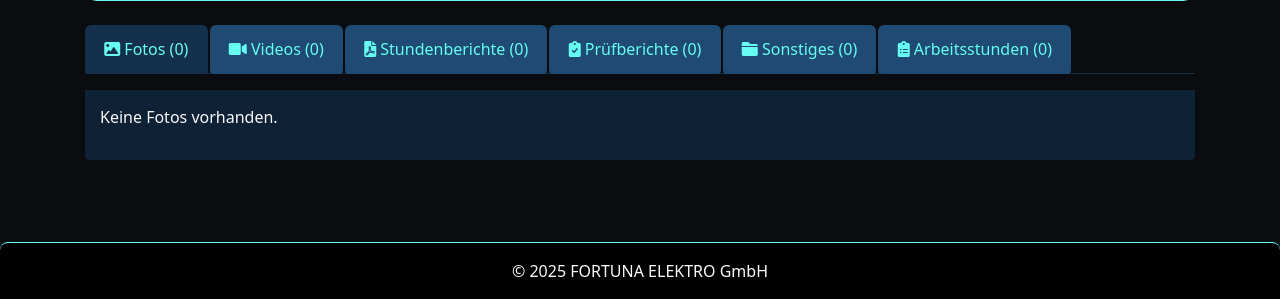
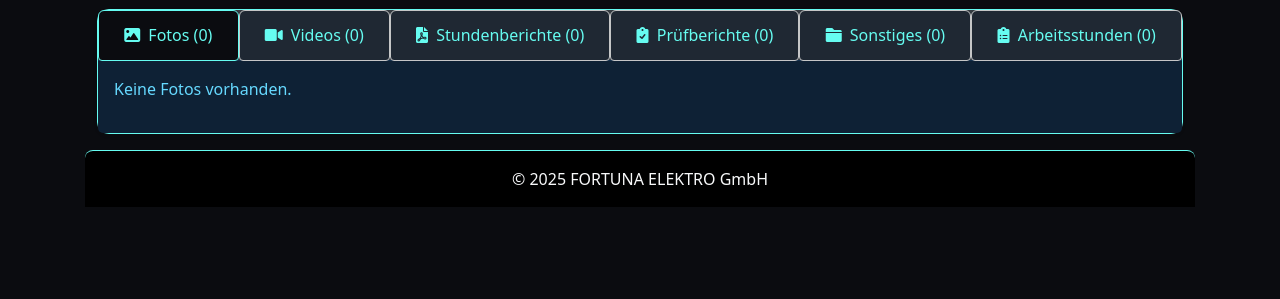
Before and after one commit to Lightmaker777/FORTUNA_ELECTRO, a Flask app: template app/templates/projects/view.html in a window 1280 px wide. Shown: the part 501-800 px from the top of the page. Run offline with Flask 3, Linux system fonts and the light colour scheme; the template is opened without the code that fills it: values that come from a table or form of the project are taken from there, others are empty; data comes from the database, SQL or seed files in the repository.

Commit message:
projects detail view  update

```diff
--- a/app/static/css/projects_view.css
+++ b/app/static/css/projects_view.css
@@ -1,3 +1,5 @@
+/* app\static\css\projects_view.css*/
+
 .nav-tabs .nav-link {
     color: #fff;
     background-color: #1e4a73; /* Darker blue for inactive tabs */
--- a/app/templates/projects/view.html
+++ b/app/templates/projects/view.html
@@ -176,42 +172,44 @@
       <input type="hidden" name="unit" id="adjustUnit_{{ project.id }}" value="hour">
   </form>
 
-<!-- Tab-Navigation für Dateien und Stundenberichte -->
-<ul class="nav nav-tabs mb-3" id="projectTabs" role="tablist">
+  <!-- HIER BEGINNEN DIE GEÄNDERTEN TABS - Verbesserte Tab-Navigation für konsistente Breite -->
+  <div class="card shadow-sm">
+    <div class="card-body p-0">
+      <ul class="nav nav-tabs nav-fill" id="projectTabs" role="tablist">
           <li class="nav-item" role="presentation">
-        <button class="nav-link active" id="photos-tab" data-bs-toggle="tab" data-bs-target="#photos" type="button" role="tab">
-            <i class="fas fa-image"></i> Fotos ({{ photos|length }})
+              <button class="nav-link active" id="photos-tab" data-bs-toggle="tab" data-bs-target="#photos" type="button" role="tab" aria-controls="photos" aria-selected="true" onclick="applyActiveTabStyle(this)">
+                  <i class="fas fa-image me-1"></i> Fotos ({{ photos|length }})
               </button>
           </li>
           <li class="nav-item" role="presentation">
-        <button class="nav-link" id="videos-tab" data-bs-toggle="tab" data-bs-target="#videos" type="button" role="tab">
-            <i class="fas fa-video"></i> Videos ({{ videos|length }})
+              <button class="nav-link" id="videos-tab" data-bs-toggle="tab" data-bs-target="#videos" type="button" role="tab" aria-controls="videos" aria-selected="false" onclick="applyActiveTabStyle(this)">
+                  <i class="fas fa-video me-1"></i> Videos ({{ videos|length }})
               </button>
           </li>
           <li class="nav-item" role="presentation">
-        <button class="nav-link" id="timesheets-tab" data-bs-toggle="tab" data-bs-target="#timesheets" type="button" role="tab">
-            <i class="fas fa-file-pdf"></i> Stundenberichte ({{ timesheets|length }})
+              <button class="nav-link" id="timesheets-tab" data-bs-toggle="tab" data-bs-target="#timesheets" type="button" role="tab" aria-controls="timesheets" aria-selected="false" onclick="applyActiveTabStyle(this)">
+                  <i class="fas fa-file-pdf me-1"></i> Stundenberichte ({{ timesheets|length }})
               </button>
           </li>
           <li class="nav-item" role="presentation">
-        <button class="nav-link" id="reports-tab" data-bs-toggle="tab" data-bs-target="#reports" type="button" role="tab">
-            <i class="fas fa-clipboard-check"></i> Prüfberichte ({{ reports|length }})
+              <button class="nav-link" id="reports-tab" data-bs-toggle="tab" data-bs-target="#reports" type="button" role="tab" aria-controls="reports" aria-selected="false" onclick="applyActiveTabStyle(this)">
+                  <i class="fas fa-clipboard-check me-1"></i> Prüfberichte ({{ reports|length }})
               </button>
           </li>
           <li class="nav-item" role="presentation">
-        <button class="nav-link" id="other-tab" data-bs-toggle="tab" data-bs-target="#other" type="button" role="tab">
-            <i class="fas fa-folder"></i> Sonstiges ({{ other_files|length }})
+              <button class="nav-link" id="other-tab" data-bs-toggle="tab" data-bs-target="#other" type="button" role="tab" aria-controls="other" aria-selected="false" onclick="applyActiveTabStyle(this)">
+                  <i class="fas fa-folder me-1"></i> Sonstiges ({{ other_files|length }})
               </button>
           </li>
           <li class="nav-item" role="presentation">
-        <button class="nav-link" id="timesheet-data-tab" data-bs-toggle="tab" data-bs-target="#timesheet-data" type="button" role="tab">
-            <i class="fas fa-clipboard-list"></i> Arbeitsstunden ({{ timesheets|length }})
+              <button class="nav-link" id="timesheet-data-tab" data-bs-toggle="tab" data-bs-target="#timesheet-data" type="button" role="tab" aria-controls="timesheet-data" aria-selected="false" onclick="applyActiveTabStyle(this)">
+                  <i class="fas fa-clipboard-list me-1"></i> Arbeitsstunden ({{ timesheets|length }})
               </button>
           </li>
       </ul>
 
-<!-- Tab-Inhalte -->
-<div class="tab-content" id="projectTabsContent">
+      <!-- Tab-Inhalte innerhalb derselben Card für konsistente Darstellung -->
+      <div class="tab-content p-3" id="projectTabsContent">
 
       <!-- Gemeinsames Card-Layout für alle Tabs -->
       {% macro file_card(file, file_type) %}
@@ -532,6 +454,18 @@
               </div>
           </div>
       </div>
+    </div>
+  </div>
+</div> <!-- Ende des Gesamt-Containers -->
+
+<!-- Unterstützte Dateiformate hinzufügen -->
+<div style="display:none">
+    <!-- Liste der erlaubten Dateiformate für verschiedene Kategorien -->
+    <div id="allowed-photos">.jpg,.jpeg,.png,.gif,.webp,.svg,.bmp,.tiff,.tif</div>
+    <div id="allowed-videos">.mp4,.webm,.ogg,.mov,.avi,.wmv,.flv,.mkv</div>
+    <div id="allowed-timesheets">.pdf,.doc,.docx,.xls,.xlsx</div>
+    <div id="allowed-reports">.pdf,.doc,.docx,.xls,.xlsx</div>
+    <div id="allowed-other">.txt,.pdf,.doc,.docx,.xls,.xlsx,.ppt,.pptx,.zip,.rar,.7z,.csv,.json,.xml,.html,.css,.js,.md,.rtf,.odt,.ods,.odp,.wav,.mp3,.psd,.ai,.eps,.indd,.ttf,.otf,.woff,.woff2,.eot,.sql,.db,.tar,.gz,.exe,.dll,.bat,.sh,.iso,.dmg,.apk,.ipa</div>
 </div>
 
 <script>
@@ -653,5 +587,27 @@ function updateRemainingTime() {
         });
     });
 </script>
+<script>
+    function applyActiveTabStyle(element) {
+        // Reset all tabs
+        document.querySelectorAll('#projectTabs .nav-link').forEach(tab => {
+            tab.style.backgroundColor = '#1F2833';
+            tab.style.color = '#C5C6C7';
+            tab.style.border = '1px solid #C5C6C7';
+        });
 
+        // Apply active style to clicked tab
+        element.style.backgroundColor = '#0B0C10';
+        element.style.color = '#66FCF1';
+        element.style.border = '1px solid #66FCF1';
+    }
+
+    // Initialize the first tab with active style
+    document.addEventListener('DOMContentLoaded', function() {
+        const activeTab = document.querySelector('#projectTabs .nav-link.active');
+        if (activeTab) {
+            applyActiveTabStyle(activeTab);
+        }
+    });
+</script>
 {% endblock %}
```
Also changed, not shown: other parts of app/templates/projects/view.html (+3 -83 lines). Lines whose indentation alone changed are shown as unchanged.
